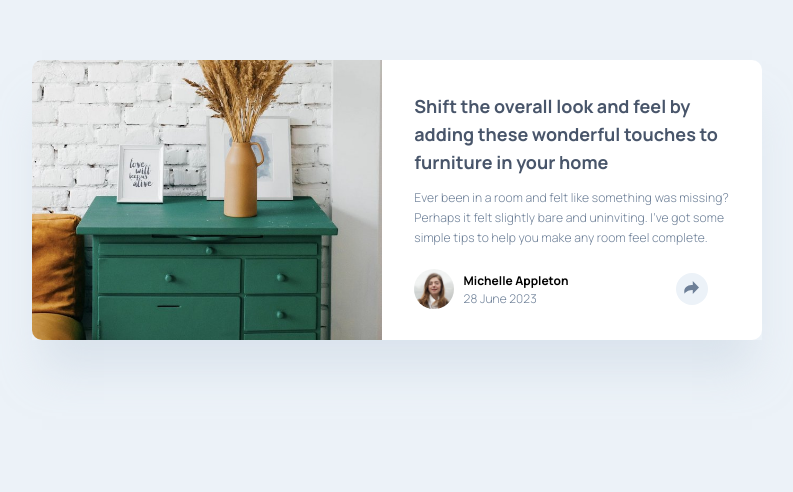
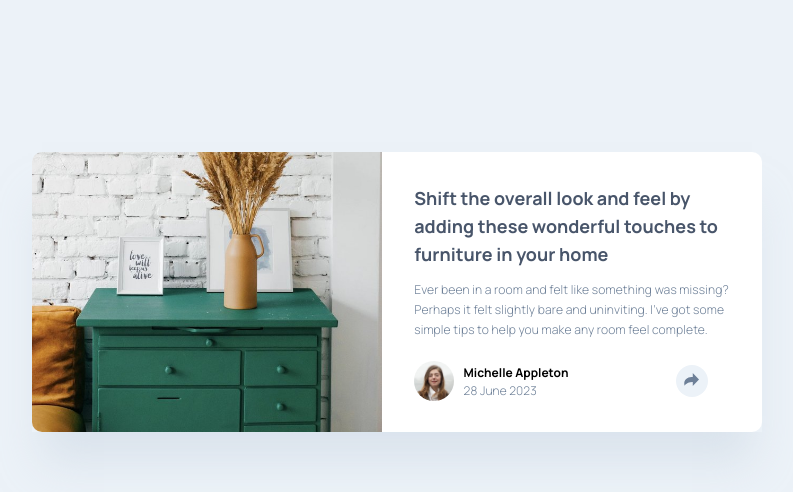
Before and after one commit to judgemongcal/frontend-project-article-preview-component, a plain HTML site: page index.html in a window 1280 px wide. Shown: the part 148-640 px from the top of the page, without its empty margins (243-1036 px from the left). Drawn offline with Linux system fonts and the light colour scheme.

Commit message:
Minor CSS changes

```diff
--- a/styles.css
+++ b/styles.css
@@ -24,13 +24,14 @@ dd {
 body{
     font-family: 'Manrope', sans-serif;
     background-color: #ECF2F8;
+    min-height: 100vh;
 }
 
 .preview-card{
     display: flex;
     flex-direction: column;
     justify-content: center;
-    margin: 5rem 1.5rem 5rem 1.5rem;
+    margin: 5rem 1.5rem 0 1.5rem;
     max-width: 100%;
     box-shadow: 0px 40px 40px -10px var(--shadow-color);
 }
@@ -169,7 +170,6 @@ body{
     display: flex;
     justify-content: center;
     align-items: center;
-    margin-top: 8rem;
 }
 .preview-card{
     flex-direction: row;
```
